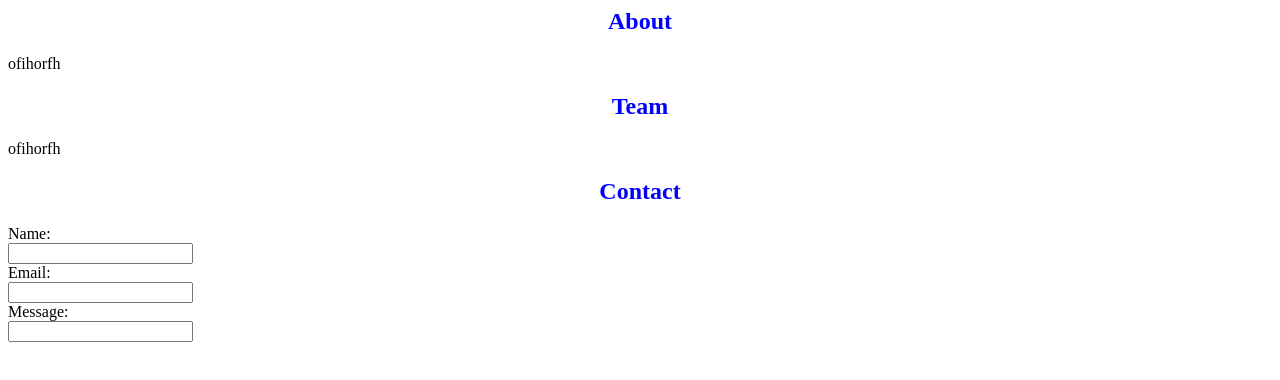
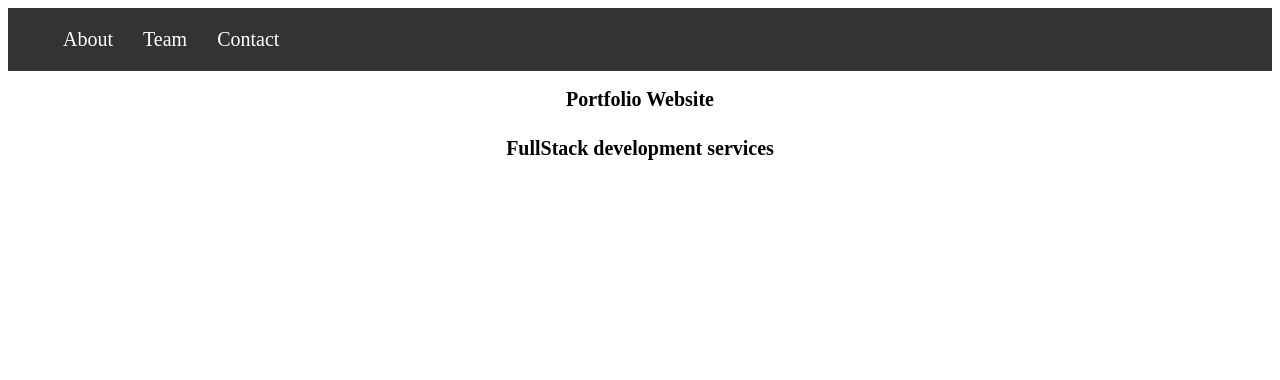
Before and after one commit to facn6/week1ch, a plain HTML site: page index.html in a window 1280 px wide. Drawn offline with Linux system fonts and the light colour scheme.

Commit message:
headlines

```diff
--- a/index.html
+++ b/index.html
@@ -1,30 +1,18 @@
 <html lang="en">
-  <head>
-    <link rel="stylesheet" href="style.css" />
-    <meta charset="UTF-8" />
-    <meta name="viewport" content="width=device-width, initial-scale=1.0" />
-    <meta http-equiv="X-UA-Compatible" content="ie=edge" />
+<head>
+    <link rel="stylesheet" href="style.css">
+    <meta charset="UTF-8">
+    <meta name="viewport" content="width=device-width, initial-scale=1.0">
+    <meta http-equiv="X-UA-Compatible" content="ie=edge">
     <title>ProWeb</title>
-  </head>
-  <body>
-    <section>
-      <h1 class="header">About</h1>
-      <p>ofihorfh</p>
-    </section>
-    <section>
-      <h1 class="header">Team</h1>
-      <p>ofihorfh</p>
-    </section>
-    <section>
-      <h1 class="header">Contact</h1>
-      <form>
-        Name:<br />
-        <input type="text" name="firstname" /><br />
-        Email:<br />
-        <input type="text" name="lastname" /><br />
-        Message:<br />
-        <input type="text" name="lastname" />
-      </form>
-    </section>
-  </body>
+</head>
+<body>
+    <ul class="menu">
+        <li><a>About</a></li>
+        <li><a>Team</a></li>
+        <li><a>Contact</a></li>
+      </ul>
+    <h2 class="headline">Portfolio  Website <br> </h2>
+    <h4 class="headline">FullStack development services</h4>
+</body>
 </html>
--- a/style.css
+++ b/style.css
@@ -1,4 +1,31 @@
-.header {
-  text-align: center;
-  color: blue;
-}
+
+.menu {
+    text-align: center;
+    list-style-type: none;
+    overflow: scroll;
+    background-color: #333;
+  }
+
+  .menu li {
+    float: left;
+  }
+
+  .menu li a {
+    display: block;
+    color: white;
+    text-align: center;
+    padding: 20px 15px;
+    font-size: 20px;
+  }
+
+  .menu li a:hover {
+    background-color: white;
+    color: black;
+  }
+
+  .headline{
+    text-align: center;
+    display: block;
+    text-align: center;
+    font-size: 20px;
+  }
```
